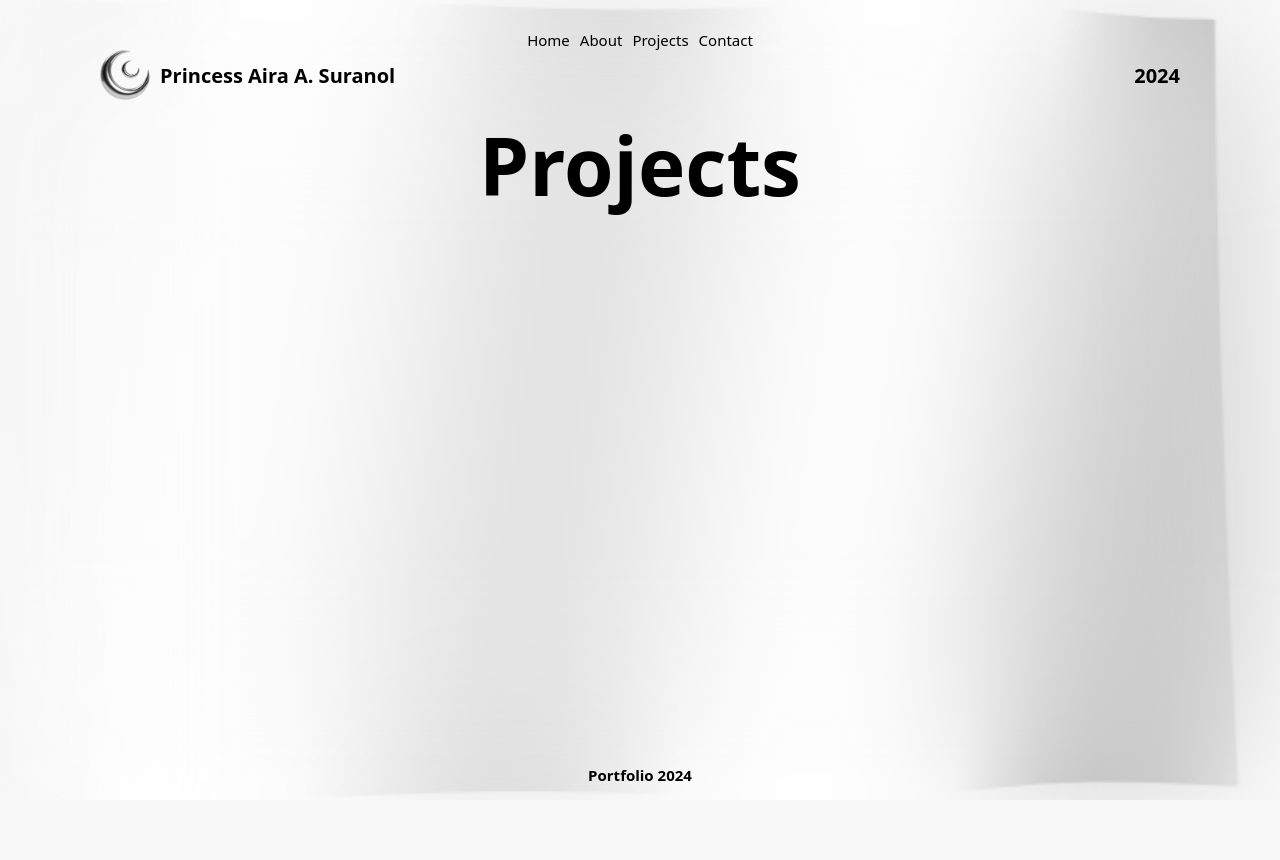
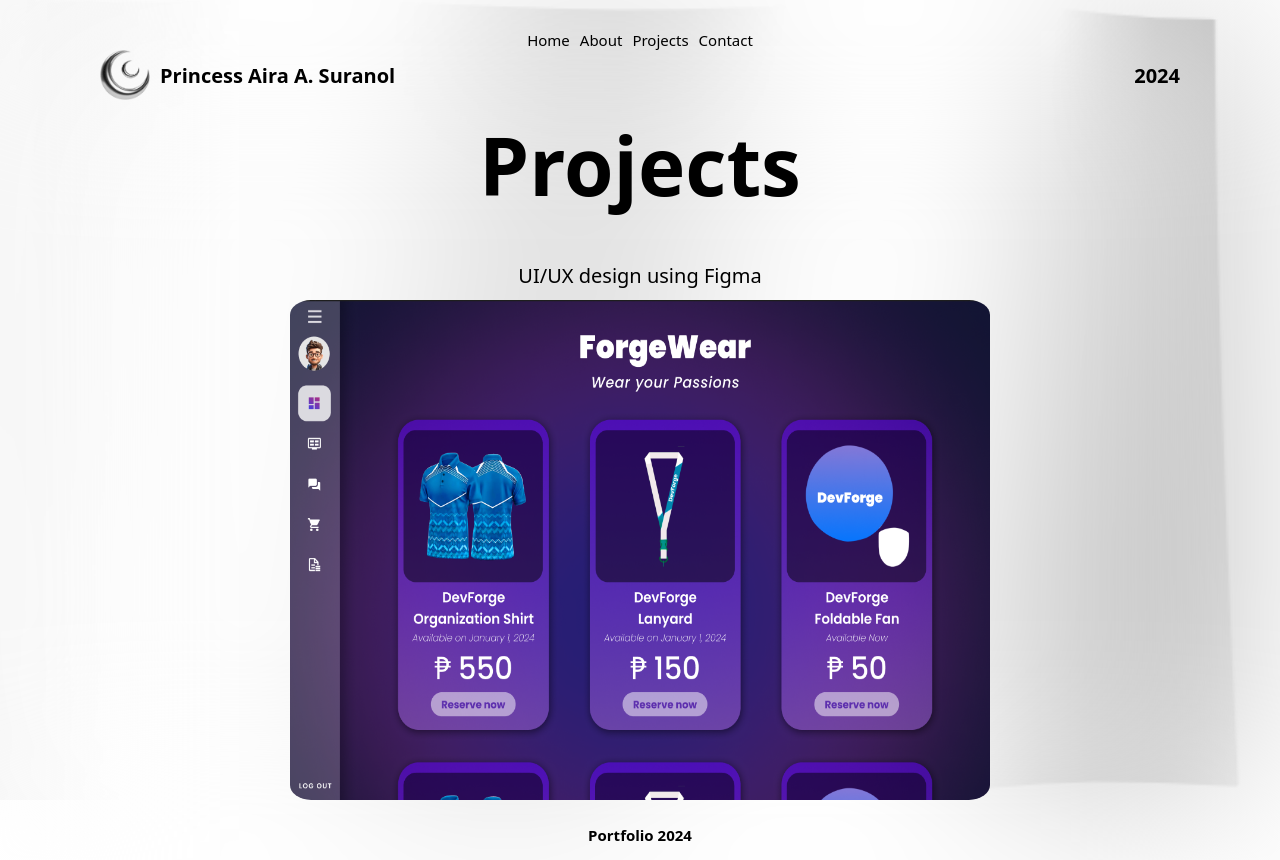
Before and after one commit to Airasu/myPortfolio, a Django app: page /projects in a window 1280 px wide. Before the commit the page ends 800 px from the top, so only its background shows below. Run offline with Django 5.2, Linux system fonts and the light colour scheme.

Commit message:
Added projects

```diff
--- a/portfolio/static/css/style.css
+++ b/portfolio/static/css/style.css
@@ -99,7 +99,7 @@ main .content .home {
     align-items: center;
     justify-content: center;
     gap: 4em;
-    padding: 20em 0 0 0;
+    padding: 15em 0 0 0;
 }
 
 main .content .home img {
@@ -167,9 +167,6 @@ main .content .home h1 {
 .contact .links h1 {
     font-weight: bold;
     font-size: 8em;
-
-
-
 }
 
 .contact .links img {
@@ -182,3 +179,34 @@ main .content .home h1 {
     font-weight: bold;
     font-size: 8em;
 }
+
+.projects {
+    align-items: center;
+    font-size: normal;
+    justify-content: center;
+    gap: 5em;
+    padding: 10em 0 5 0;
+
+}
+
+
+
+.projects img {
+    margin-top: 1%;
+    display: block;
+    margin-left: auto;
+    margin-right: auto;
+    width: 70em;
+    height: 50em;
+    border-radius: 3%;
+    justify-content: center;
+
+}
+
+.proj1 p {
+    text-align: center;
+    margin-top: 4%;
+    font-weight: normal;
+    font-size: 2em;
+    font-family: system-ui, -apple-system, BlinkMacSystemFont, 'Segoe UI', Roboto, Oxygen, Ubuntu, Cantarell, 'Open Sans', 'Helvetica Neue', sans-serif;
+}
--- a/portfolio/templates/pages/projects.html
+++ b/portfolio/templates/pages/projects.html
@@ -1,6 +1,11 @@
 {% extends "base.html" %}
+{% load static %}
 {% block content %}
     <div class="projects">
-        <h1>Projects</h1>
+          <h1>Projects</h1>
+          <div class="proj1">
+            <p>UI/UX design using Figma</p>
+            <img src="{% static "images/proj.png" %}" alt="profile" class="proj">
+          </div>
     </div>
 {% endblock content %}
```
Also changed, not shown: portfolio/static/images/proj.png (added), portfolio/static/images/proj2.png (added).
